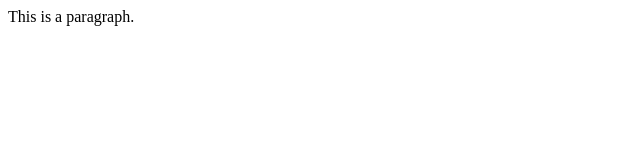
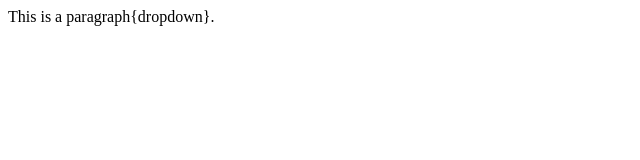
Before and after one commit to Arifkhd/localrepo, a plain HTML site: page index.html in a window 1280 px wide. Shown: the whole page, without its empty margins (0-640 px from the left). Drawn offline with Linux system fonts and the light colour scheme.

```diff
--- a/index.html
+++ b/index.html
@@ -1 +1 @@
-<p>This is a paragraph.</p>
+<p>This is a paragraph{dropdown}.</p>
```
